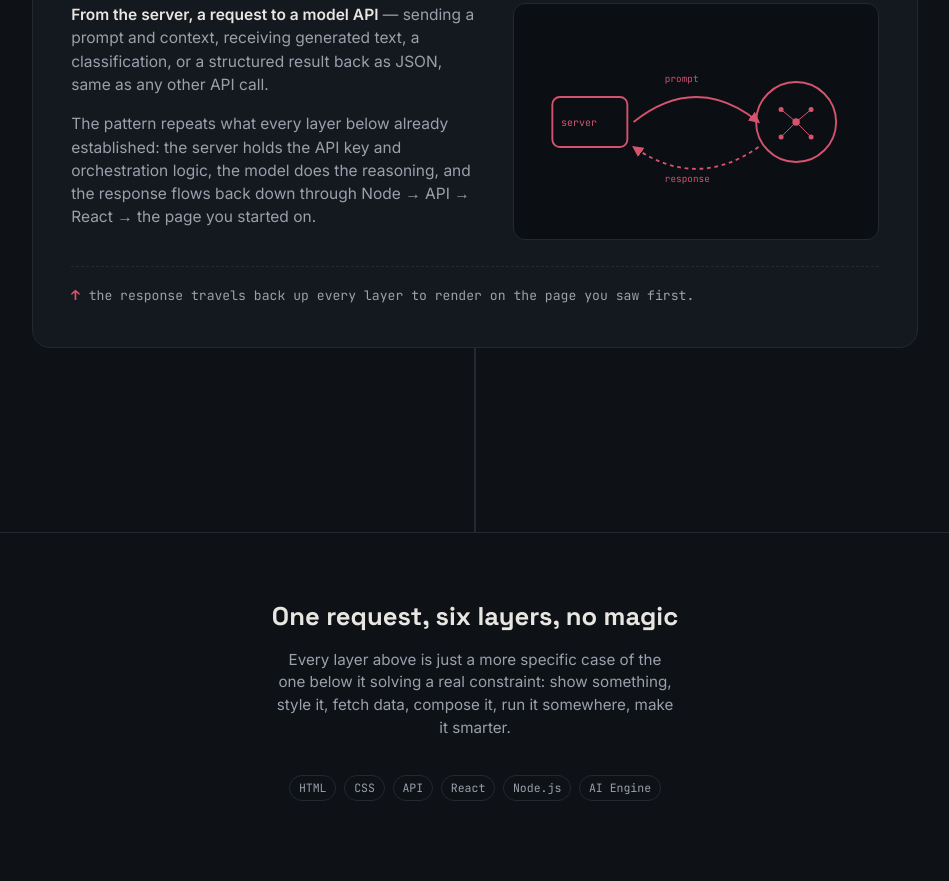
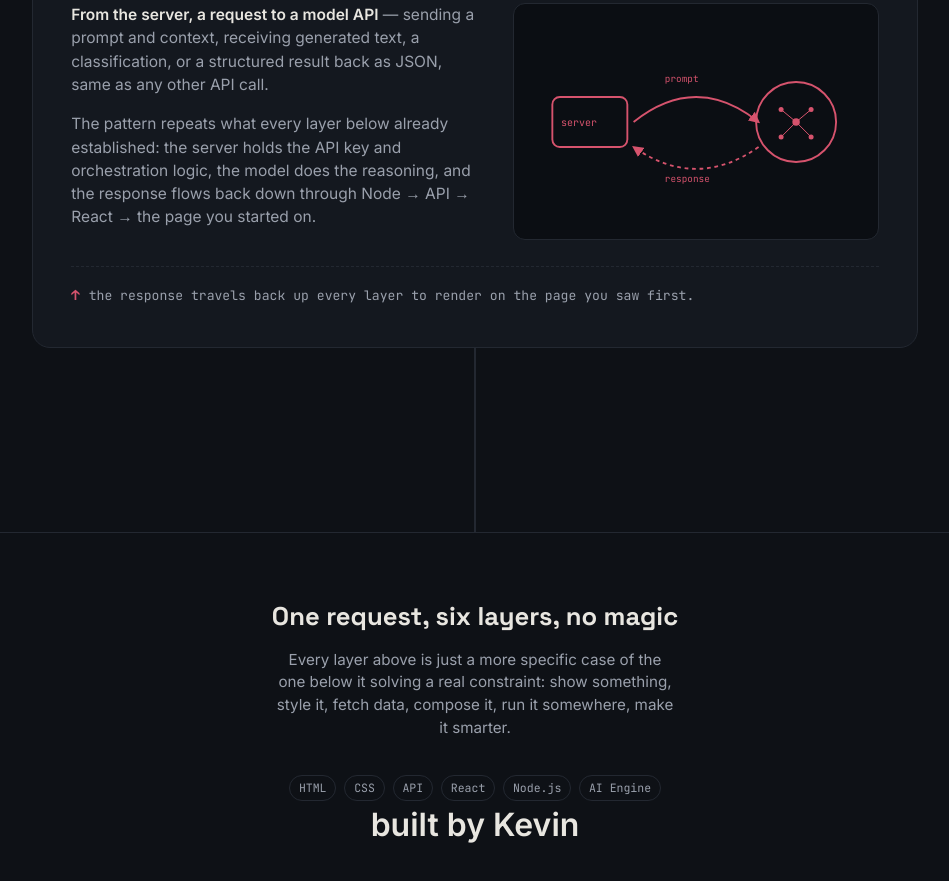
Before and after one commit to DreamCrusher836/Test_1, a plain HTML site: page Index.html in a window 1280 px wide. Shown: the part 4104-4985 px from the top of the page, without its empty margins (165-1114 px from the left). Drawn offline with Linux system fonts and the light colour scheme.

Commit message:
new changes

```diff
--- a/Index.html
+++ b/Index.html
@@ -507,6 +507,7 @@
   <div class="credits">
     <span>HTML</span><span>CSS</span><span>API</span><span>React</span><span>Node.js</span><span>AI Engine</span>
   </div>
+  <h1> built by Kevin</h1>
 </footer>
 
 <script>
```
